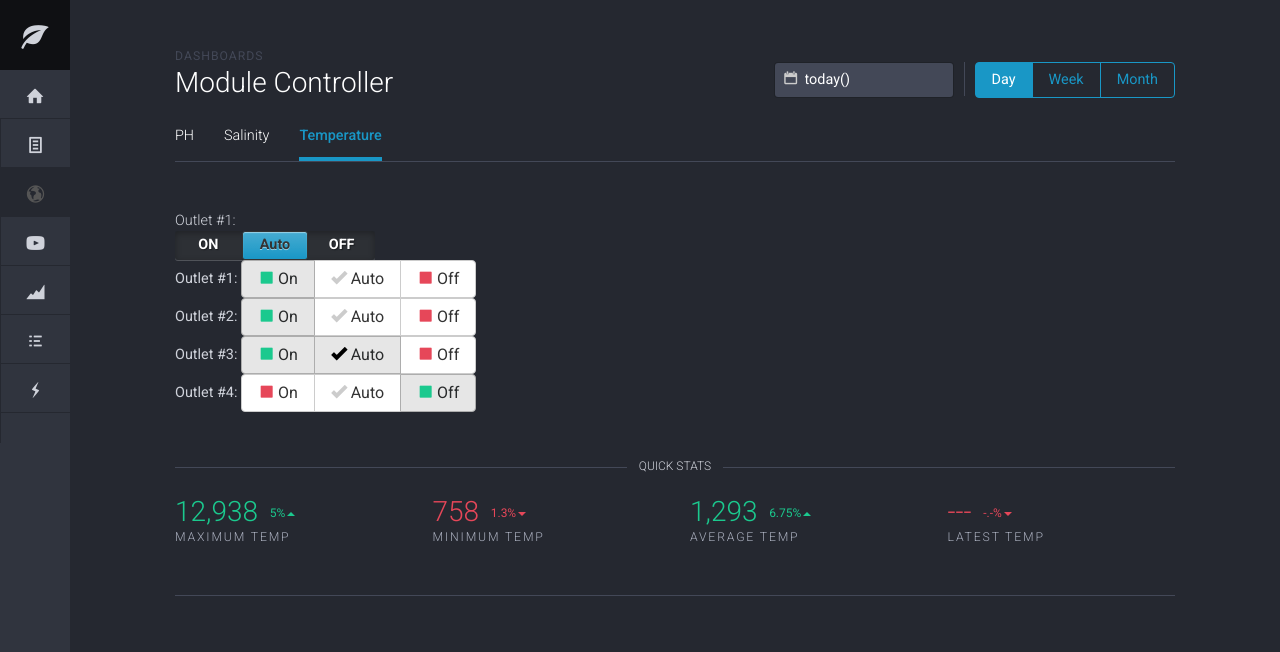
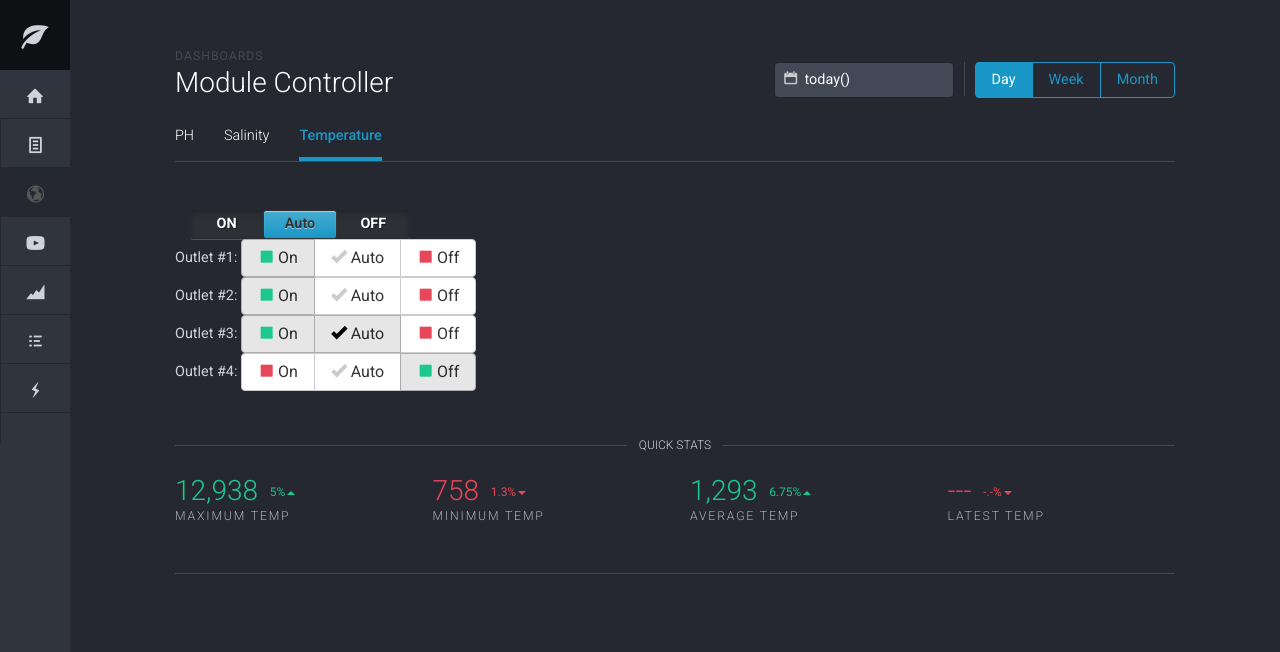
Before and after one commit to mstelz/orca, a PHP site: page /webcontrol.php in a window 1280 px wide. Shown: the top 652 px of the page. Run offline with PHP 8.4, Linux system fonts and the light colour scheme; some libraries are stand-ins or nearby versions.

Commit message:
updated using bootstrap grid for test

```diff
--- a/html/webcontrol.php
+++ b/html/webcontrol.php
@@ -172,8 +172,8 @@
                 </div>
 
                 <div role="tabpanel" class="qu active" id="support" aria-expanded="true">
-                  Outlet #1:
-                  <div class="switch-toggle switch-3 switch-candy" style="width: 20%"> <!-- Use bootstrap width instead of % -->
+                  <div class="col-3">
+                    <div class="switch-toggle switch-3 switch-candy"> <!-- Use bootstrap width instead of % -->
                         <input id="on" name="state-d" type="radio" checked="">
                         <label for="on" onclick="">ON</label>
 
@@ -184,6 +184,7 @@
                         <label for="off" onclick="">OFF</label>
 
                         <a></a>
+                      </div>
                     </div>
                     <div class="bvf agn">
                       <div>
```
Lines whose indentation alone changed are shown as unchanged.
